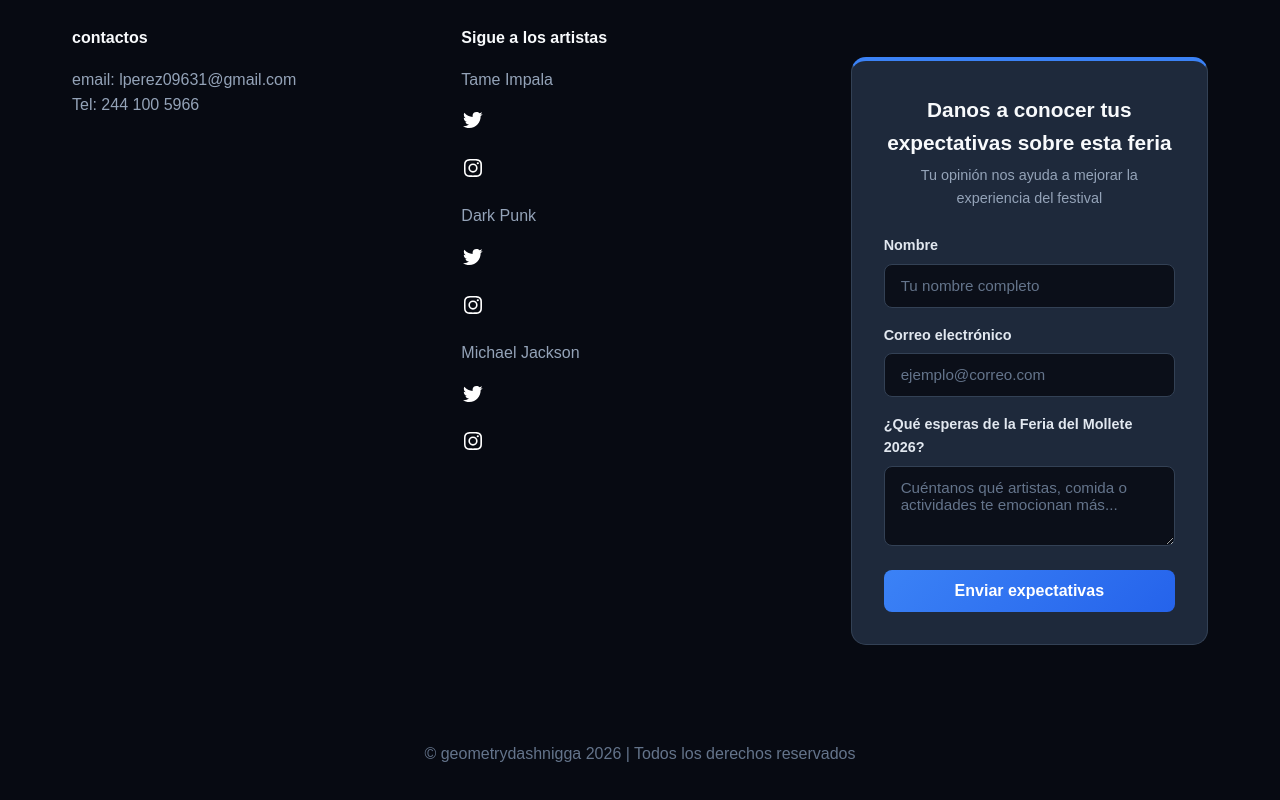
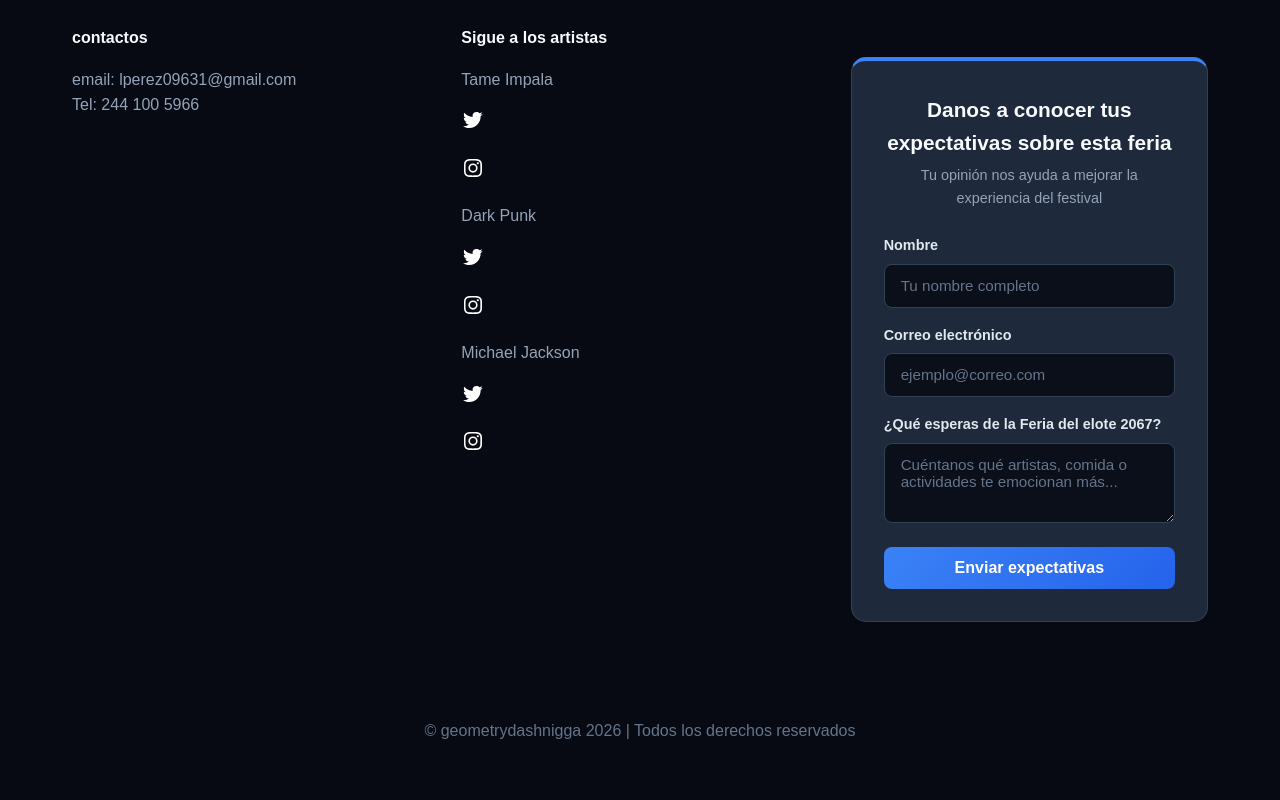
Before and after one commit to Luisxd2009/Luisxd2009.github.io, a plain HTML site: page index.html in a window 1280 px wide. Shown: the part 2156-2956 px from the top of the page. Drawn offline with Linux system fonts and the light colour scheme.

```diff
--- a/index.html
+++ b/index.html
@@ -120,7 +120,7 @@
                 </div>
 
                 <div class="input-grupo">
-                    <label for="expectativas">¿Qué esperas de la Feria del Mollete 2026?</label>
+                    <label for="expectativas">¿Qué esperas de la Feria del elote 2067?</label>
                     <textarea id="expectativas" name="expectativas" rows="3" placeholder="Cuéntanos qué artistas, comida o actividades te emocionan más..." required></textarea>
                 </div>
 
```
